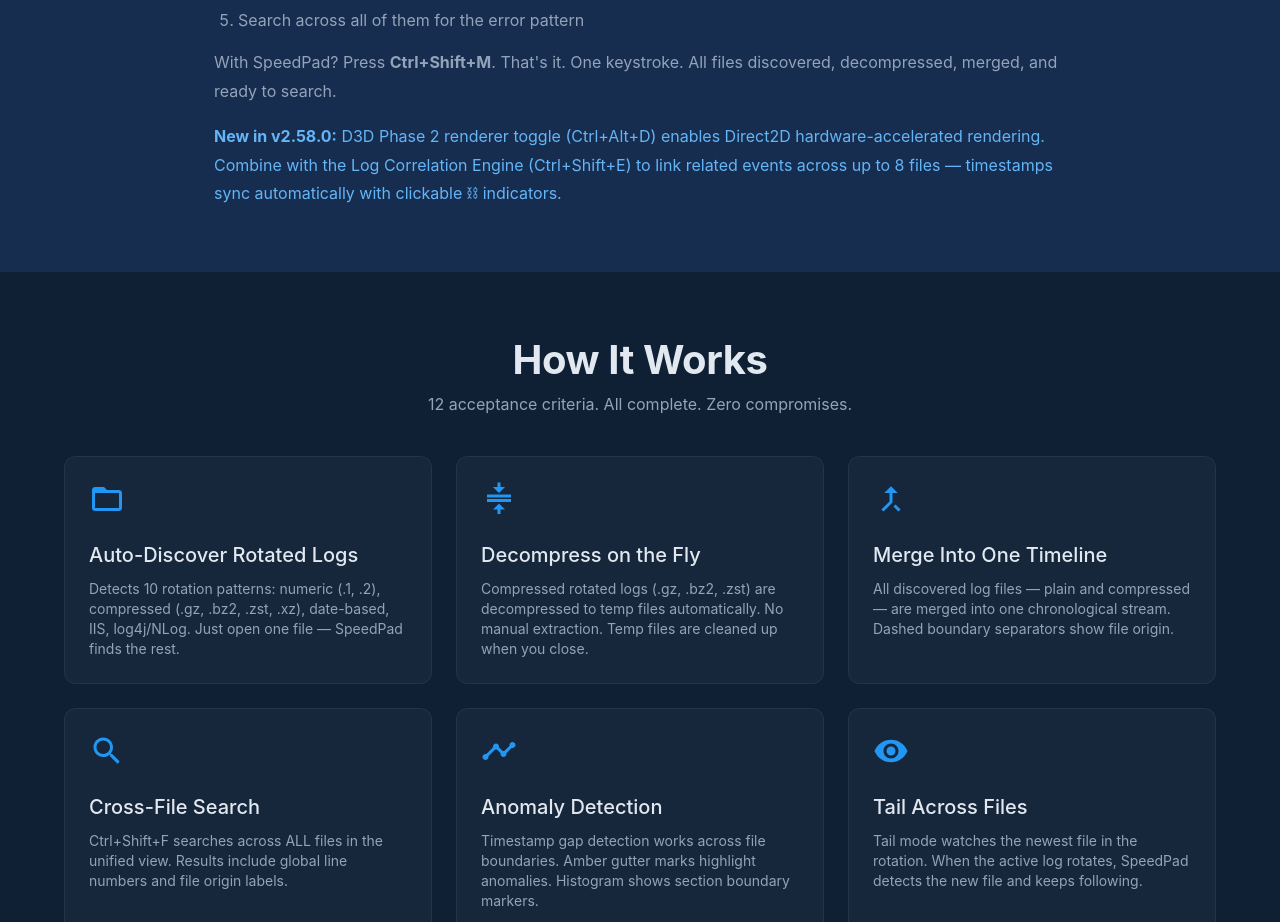
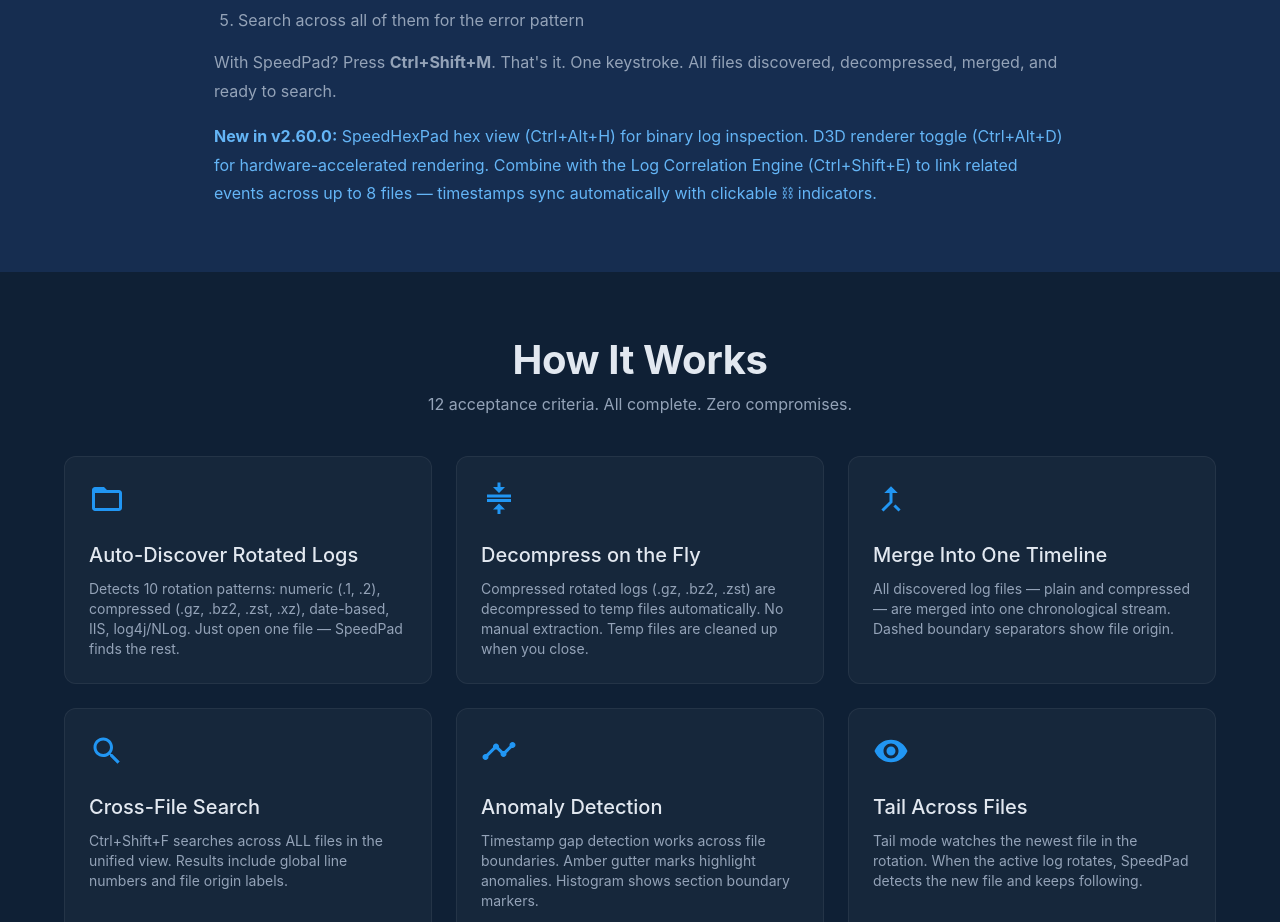
Before and after one commit to AntonSigur/AID-Speedpad-web, a Next.js app: page /multilog in a window 1280 px wide. Shown: the part 848-1770 px from the top of the page. Built offline with nearby package versions, Linux system fonts and the light colour scheme.

Commit message:
[WebDev] Update multilog 'New in' to v2.60.0 with SpeedHexPad highlight
Co-authored-by: Copilot <223556219+Copilot@users.noreply.github.com>

```diff
--- a/src/app/multilog/page.tsx
+++ b/src/app/multilog/page.tsx
@@ -145,7 +145,7 @@ export default function MultiLogPage() {
             decompressed, merged, and ready to search.
           </Typography>
           <Typography variant="body1" sx={{ lineHeight: 1.8, mt: 2, color: "primary.light" }}>
-            <strong>New in v2.58.0:</strong> D3D Phase 2 renderer toggle (Ctrl+Alt+D) enables Direct2D hardware-accelerated rendering. Combine with the Log Correlation Engine (Ctrl+Shift+E) to link related
+            <strong>New in v2.60.0:</strong> SpeedHexPad hex view (Ctrl+Alt+H) for binary log inspection. D3D renderer toggle (Ctrl+Alt+D) for hardware-accelerated rendering. Combine with the Log Correlation Engine (Ctrl+Shift+E) to link related
             events across up to 8 files — timestamps sync automatically with clickable ⛓ indicators.
           </Typography>
         </Container>
```
